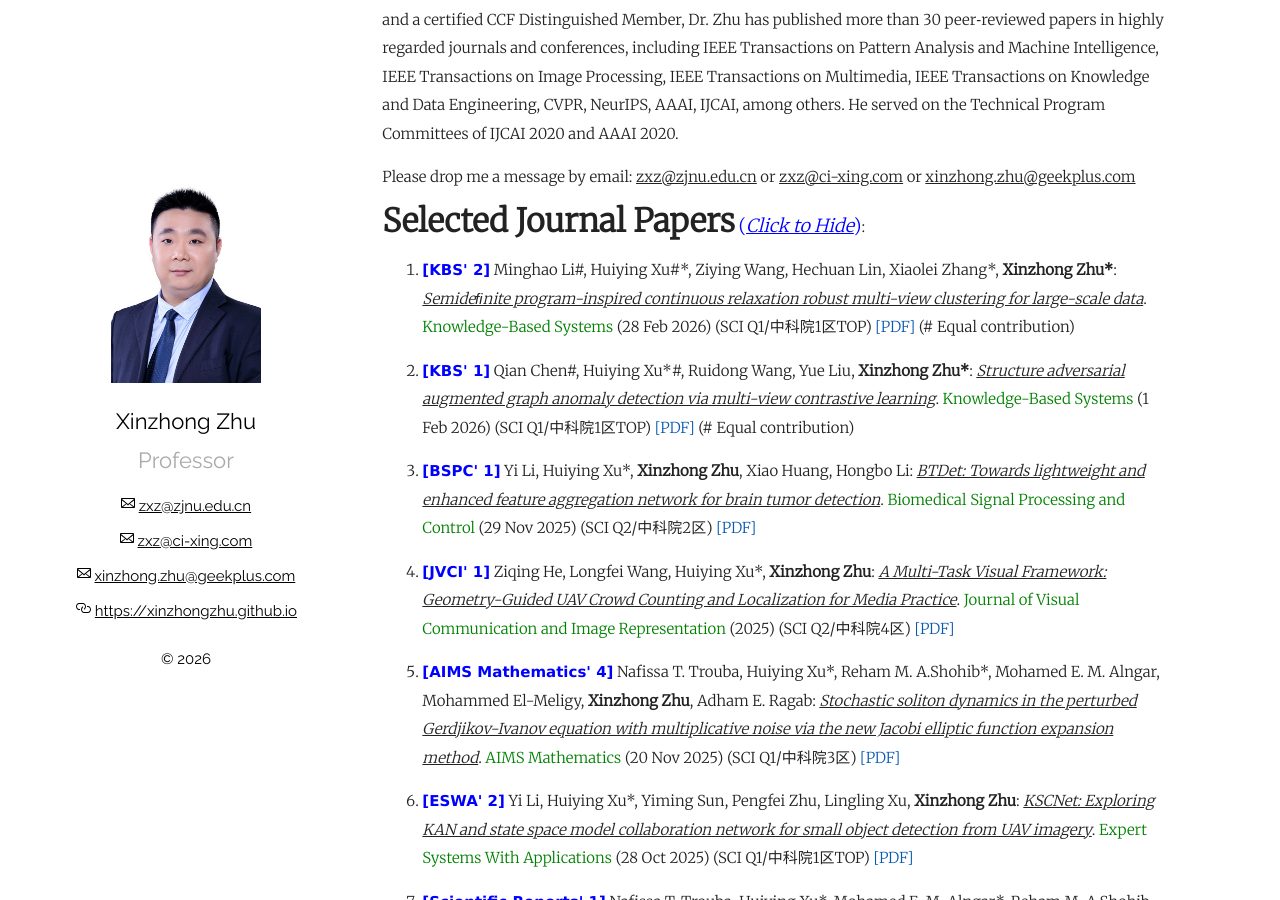
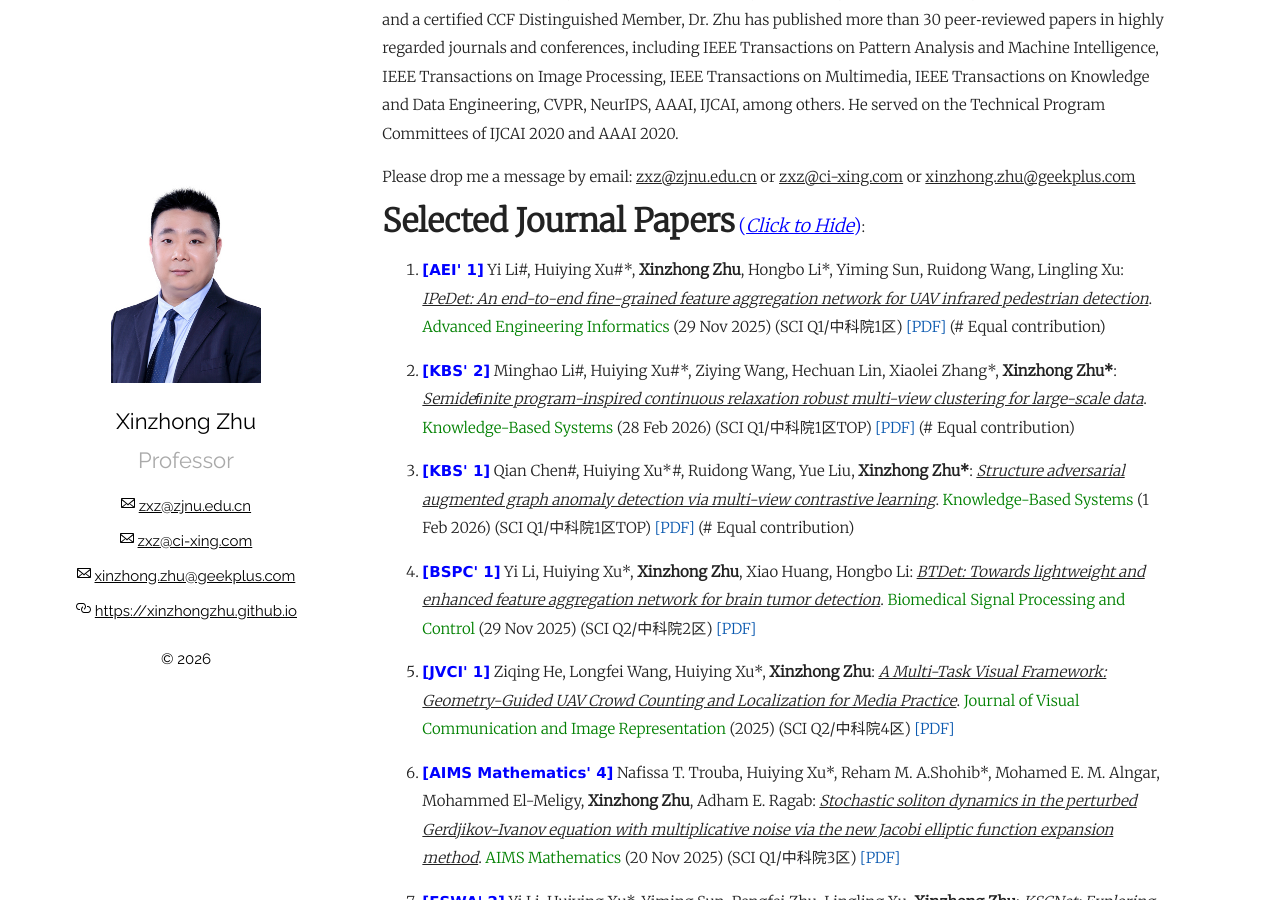
Before and after one commit to xinzhongzhu/xinzhongzhu.github.io, a Jekyll site: the page built from index.md, in a window 1280 px wide and 900 px high, scrolled down 662 px. Built offline with Jekyll 4.4.1, drawn with Linux system fonts in a browser that asks for light colours.

Commit message:
Update index.md

```diff
--- a/index.md
+++ b/index.md
@@ -20,6 +20,8 @@ Please drop me a message by email: <u>zxz@zjnu.edu.cn</u> or <u>zxz@ci-xing.com<
   <summary><font size="6"><b>Selected Journal Papers</b></font> <font size="4" color="blue">(<i><u>Click to Hide</u></i>)</font>:</summary>
   <p>
   <ol>
+
+ <p style="margin-top: 8px;"><li><font face="verdana" color="blue"><b>[AEI' 1]</b></font> Yi Li#, Huiying Xu#*, <b>Xinzhong Zhu</b>, Hongbo Li*, Yiming Sun, Ruidong Wang, Lingling Xu: <i><u>IPeDet: An end-to-end fine-grained feature aggregation network for UAV infrared pedestrian detection</u></i>. <font color="green">Advanced Engineering Informatics</font> (29 Nov 2025) (SCI Q1/中科院1区) <a href = "https://xinzhongzhu.github.io/document/IPeDet-AEI.pdf">[PDF]</a>  (# Equal contribution)  </li></p>
 
  <p style="margin-top: 8px;"><li><font face="verdana" color="blue"><b>[KBS' 2]</b></font> Minghao Li#, Huiying Xu#*, Ziying Wang, Hechuan Lin, Xiaolei Zhang*, <b>Xinzhong Zhu*</b>: <i><u>Semideﬁnite program-inspired continuous relaxation robust multi-view clustering for large-scale data</u></i>. <font color="green">Knowledge-Based Systems</font> (28 Feb 2026) (SCI Q1/中科院1区TOP) <a href = "https://xinzhongzhu.github.io/document/Semideﬁnite program-inspired continuous relaxation robust multi-view clustering for large-scale data.pdf">[PDF]</a> (# Equal contribution)   </li></p>
 
```
